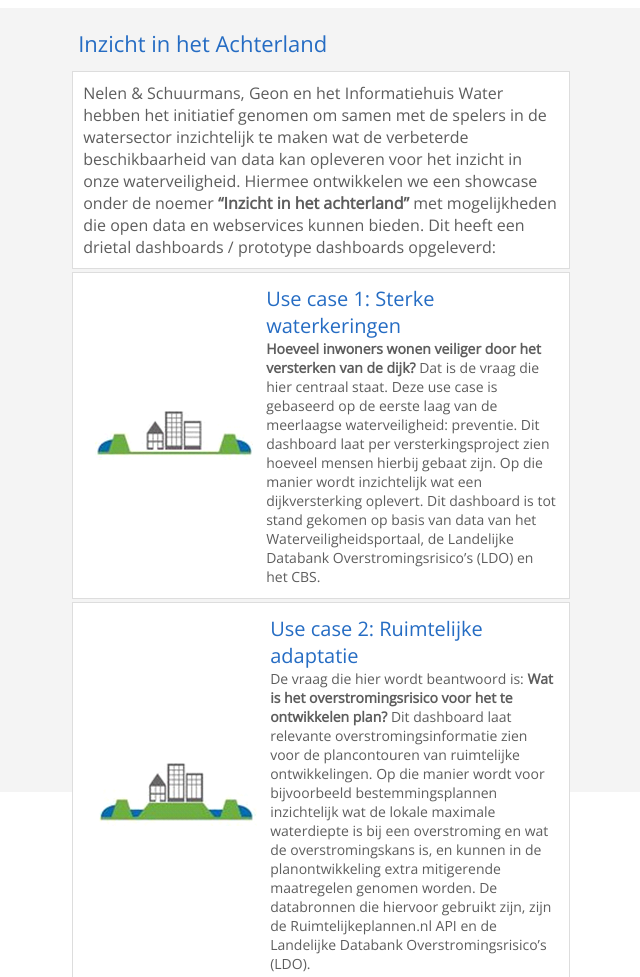
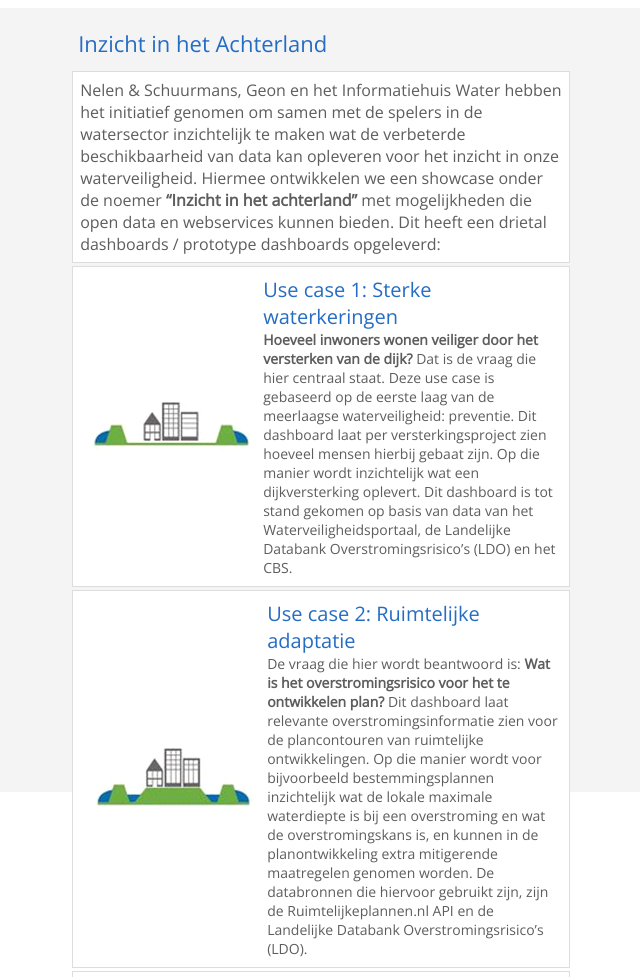
Before and after one commit to derekvb/derekvb.github.io, a plain HTML site: page index.html in a window 1280 px wide. Shown: the top 977 px of the page, without its empty margins (319-959 px from the left). Drawn offline with nearby package versions, Linux system fonts and the light colour scheme.

Commit message:
Update index.html

```diff
--- a/index.html
+++ b/index.html
@@ -52,7 +52,7 @@ div {
 	background-color: white;
 	box-sizing: border-box;
 	height: 100%;
-	padding: 10px;
+	padding: 7px;
 	outline: 1px solid #DDDDDD;
 }
 
@@ -60,7 +60,7 @@ div {
 	background-color: white;
 	box-sizing: border-box;
 	height: 100%;
-	padding: 9px;
+	padding: 6px;
 	position: relative;
 	outline: 1px solid #DDDDDD;
 }
```
